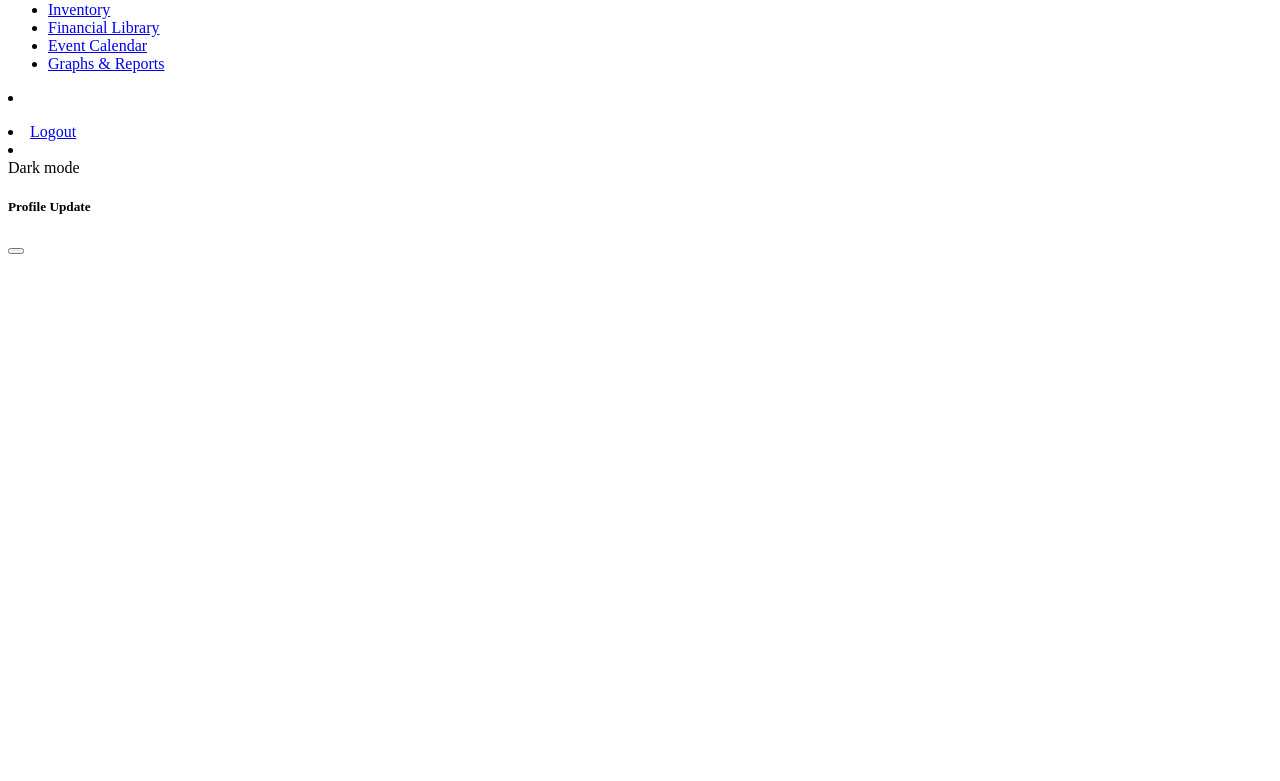
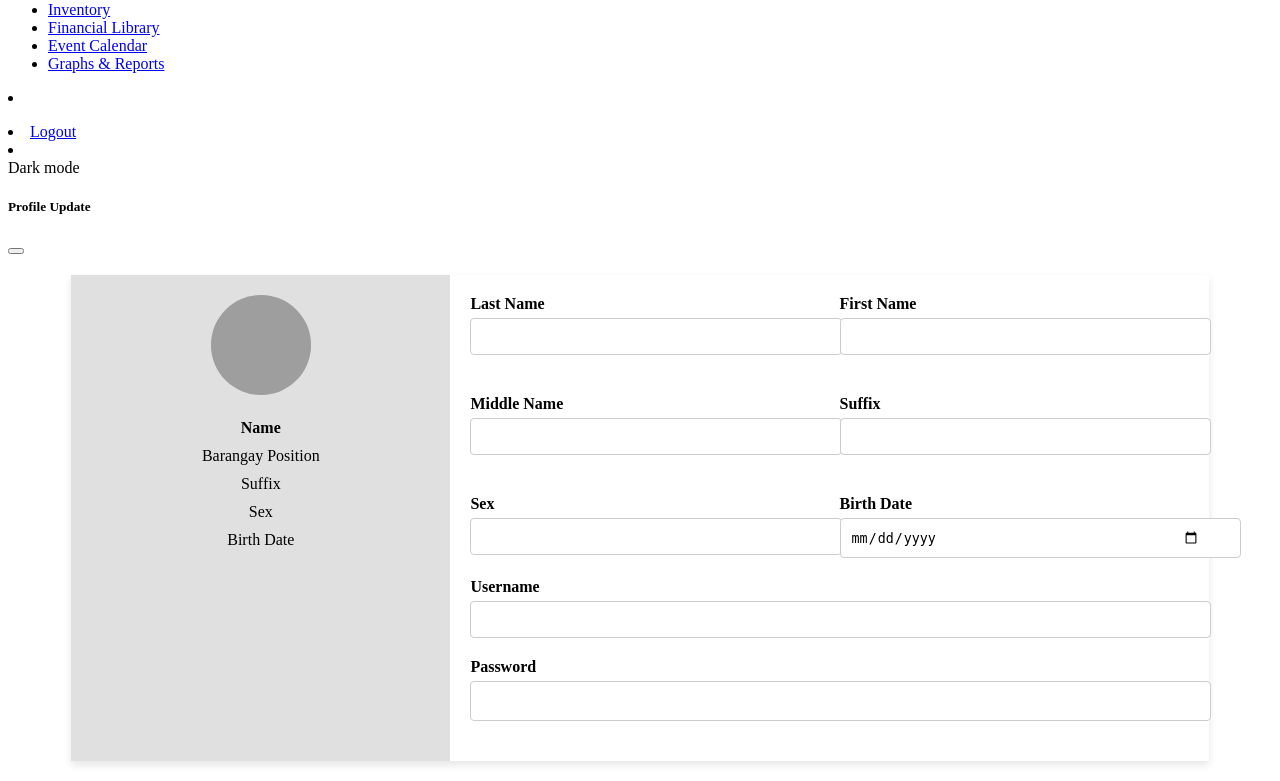
Before and after one commit to johnfrederick9/Capstone_Project, a PHP site: page /sidebar.php in a window 1280 px wide. Shown: the part 1339-2120 px from the top of the page. Before the commit the page ends 1593 px from the top, so only its background shows below. Run offline with PHP 8.4, Linux system fonts and the light colour scheme; the visitor is signed in with stand-in values (Sample User, id 1); data that the repository does not hold is empty; grey boxes are pictures that could not be loaded.

Commit message:
Capstone Update (Sidebar)
Creating a Profile Form and Modal for the sidebar

```diff
--- a/Development/sidebar.php
+++ b/Development/sidebar.php
@@ -26,6 +26,74 @@ if (isset($conn) && $conn) {
 <!DOCTYPE html>
 <html lang="en">
 <head>
+  <style>
+.profile .container {
+    display: grid;
+    grid-template-columns: 1fr 2fr;
+    width: 90%; /* Increase width to make the modal wider */
+    max-width: 1200px; /* Set a maximum width */
+    background-color: white;
+    box-shadow: 0 4px 8px rgba(0,0,0,0.1);
+    margin: 20px auto; /* Center the modal */
+}
+
+.profile .profile-section {
+    background-color: #e0e0e0;
+    padding: 20px;
+    text-align: center;
+}
+
+.profile .profile-picture img {
+    width: 100px;
+    height: 100px;
+    border-radius: 50%;
+    background-color: #ccc;
+    margin-bottom: 10px;
+}
+
+.profile .profile-info p {
+    margin: 10px 0;
+}
+
+.profile .form-section {
+    padding: 20px;
+}
+
+.profile .form-grid {
+    display: grid;
+    grid-template-columns: 1fr 1fr;
+    gap: 20px;
+}
+
+.profile .form-group {
+    margin-bottom: 20px;
+}
+
+.profile .form-group label {
+    display: block;
+    margin-bottom: 5px;
+    font-weight: bold;
+}
+
+.profile .form-group input {
+    width: 100%;
+    padding: 10px;
+    border: 1px solid #ccc;
+    border-radius: 4px;
+}
+
+.profile input[type="date"] {
+    padding-right: 40px;
+}
+
+.profile input[type="password"] {
+    font-size: 16px;
+}
+
+.profile .full-width {
+    grid-column: 1 / span 2;
+}
+  </style>
   <title>Barangay Mantalogon Information System</title>
   <link rel="icon" href="../../assets/image/Logo.png">
 </head>
@@ -176,12 +244,75 @@ if (isset($conn) && $conn) {
                         </div>
                         <div class="modal-body">
                             <form id="updateprofile" action="">
-                            </form>
+                            <section class="profile">
+                              <div class="container">
+                                  <div class="profile-section">
+                                      <div class="profile-picture">
+                                          <img src="profile-placeholder.png" alt="Profile Picture">
+                                      </div>
+                                      <div class="profile-info">
+                                          <p><strong>Name</strong></p>
+                                          <p>Barangay Position</p>
+                                          <p>Suffix</p>
+                                          <p>Sex</p>
+                                          <p>Birth Date</p>
+                                      </div>
+                                  </div>
+
+                                  <div class="form-section">
+                                      <form action="#" method="POST">
+                                          <div class="form-grid">
+                                              <!-- Name fields (Left column) -->
+                                              <div class="form-group">
+                                                  <label for="last-name">Last Name</label>
+                                                  <input type="text" id="last-name" name="last-name">
+                                              </div>
+
+                                              <div class="form-group">
+                                                  <label for="first-name">First Name</label>
+                                                  <input type="text" id="first-name" name="first-name">
+                                              </div>
+
+                                              <div class="form-group">
+                                                  <label for="middle-name">Middle Name</label>
+                                                  <input type="text" id="middle-name" name="middle-name">
+                                              </div>
+
+                                              <!-- Suffix, Sex, and Birth Date fields (Right column) -->
+                                              <div class="form-group">
+                                                  <label for="suffix">Suffix</label>
+                                                  <input type="text" id="suffix" name="suffix">
+                                              </div>
+
+                                              <div class="form-group">
+                                                  <label for="sex">Sex</label>
+                                                  <input type="text" id="sex" name="sex">
+                                              </div>
+
+                                              <div class="form-group">
+                                                  <label for="birth-date">Birth Date</label>
+                                                  <input type="date" id="birth-date" name="birth-date">
+                                              </div>
+                                          </div>
+
+                                          <!-- Username and Password fields below the grid -->
+                                          <div class="form-group full-width">
+                                              <label for="username">Username</label>
+                                              <input type="text" id="username" name="username">
+                                          </div>
+
+                                          <div class="form-group full-width">
+                                              <label for="password">Password</label>
+                                              <input type="password" id="password" name="password">
+                                          </div>
+                                    </div>
+                                </div>
+                            </section>
+                          </form>
                         </div>
                     </div>
                 </div>
             </div>
-
   <script>
     // JavaScript for sidebar, mode switch, and dropdown
     const body = document.querySelector('body'),
```
